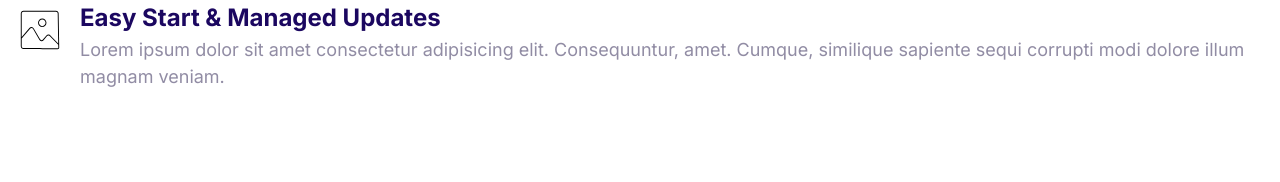
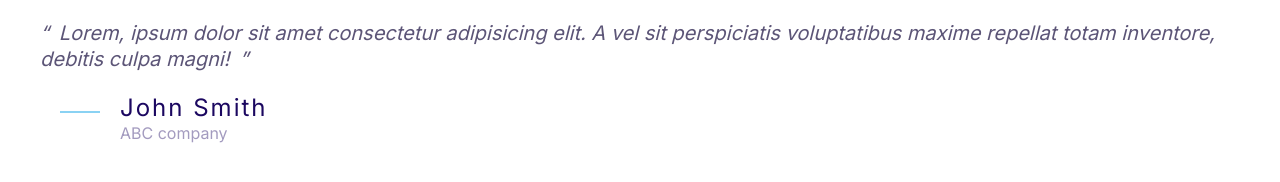
Before and after one commit to braahy97/braa-html-css-learning, a plain HTML site: page index.html in a window 1280 px wide. Drawn offline with Linux system fonts and the light colour scheme.

Commit message:
Define a quote component

```diff
--- a/css/style.css
+++ b/css/style.css
@@ -9,6 +9,7 @@ html {
     --color-accent: #ff3400;
     --color-heading: #1b0760;
     --color-body: #918ca4;
+    --color-body-darker: #5c5577;
     --color-border: #ccc;
     --border-radius: 30px;
 }
@@ -380,3 +381,57 @@ a {
 .media__image {
     margin: 1rem 2rem;
 }
+
+/* Quotes */
+
+.quote {
+    font-size: 3rem;
+    font-style: italic;
+    color: var(--color-body-darker);
+    line-height: 1.3;
+}
+
+.quote__text::before {
+    content: open-quote;
+    margin-right: 1rem;
+}
+
+.quote__text::after {
+    content: close-quote;
+    margin-left: 1rem;
+}
+
+.quote__author {
+    font-size: 3rem;
+    letter-spacing: 2px;
+    margin-bottom: 0;
+    font-style: normal;
+    font-weight: 500;
+
+}
+
+.quote__line {
+    padding-bottom: 2rem;
+}
+
+.quote__company {
+    color: var(--color-heading);
+    opacity: 40%;
+    font-size: 2rem;
+    font-style: normal;
+}
+
+@media screen and (min-width:1024px) {
+    .quote {
+        font-size: 2rem;
+    }
+
+    .quote__author {
+        font-size: 2.4rem;
+    }
+
+    .quote__company {
+        font-size: 1.6rem;
+    }
+
+}
--- a/index.html
+++ b/index.html
@@ -14,19 +14,27 @@
 </head>
 
 <body>
+    <blockquote class="quote">
+        <p class="quote__text">Lorem, ipsum dolor sit amet consectetur adipisicing elit. A vel sit perspiciatis
+            voluptatibus maxime repellat
+            totam inventore, debitis culpa magni!</p>
+        <footer>
             <div class="media">
                 <div class="media__image">
-            <svg class="icon icon--primary">
-                <use xlink:href="/css/images/sprite.svg#snap"></use>
+                    <svg class="icon icon--primary quote__line">
+                        <use xlink:href="/css/images/sprite.svg#line"></use>
                     </svg>
                 </div>
                 <div class="media__body">
-            <h3 class="media__title">Easy Start & Managed Updates</h3>
-            Lorem ipsum dolor sit amet consectetur adipisicing elit. Consequuntur, amet. Cumque, similique sapiente
-            sequi corrupti modi dolore illum magnam veniam.
+                    <h3 class="media__title quote__author">John Smith</h3>
+                    <p class="quote__company">
+                        ABC company
+                    </p>
                 </div>
 
             </div>
+        </footer>
+    </blockquote>
 </body>
 
 </html>
```
Also changed, not shown: css/components/media.html (added, +13 -0 lines), css/components/quote.html (added, +21 -0 lines). Lines whose indentation alone changed are shown as unchanged.
